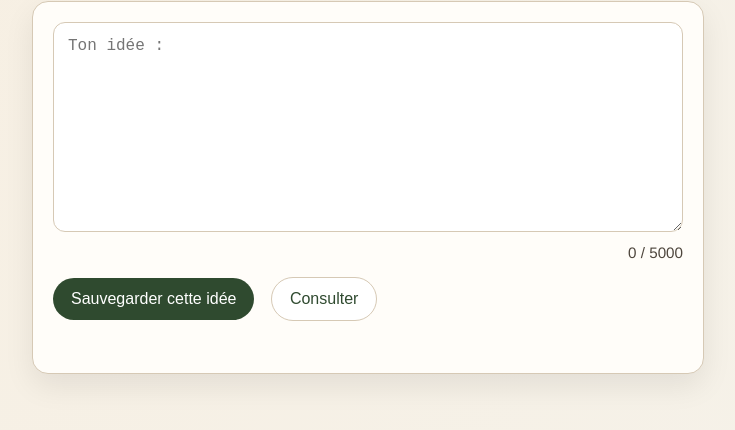
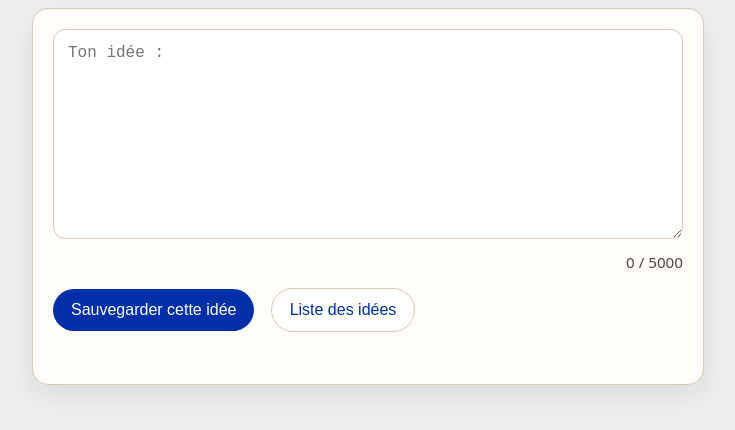
Before and after one commit to scriptor-pro/memo-tori, a plain HTML site: page web/index.html in a window 1280 px wide. Shown: the part 84-514 px from the top of the page, without its empty margins (272-1007 px from the left). Drawn offline with Linux system fonts and the light colour scheme.

Commit message:
Version 0.1.3 - Bug fixes and improvements
- Fix invalid DOCTYPE in web/index.html
- Improve dev desktop file with icon path and labeling
- Update button text for clarity (Consulter → Liste des idées)
- Refine color scheme (blue accent, neutral background)
- Update font stack for better cross-platform consistency
- Add .gitignore for build artifacts and dev files
- Add CHANGELOG.md for version tracking

```diff
--- a/web/index.html
+++ b/web/index.html
@@ -1,4 +1,4 @@
-<!doctype html>
+<!DOCTYPE html>
 <html lang="fr-BE">
   <head>
     <meta charset="utf-8" />
@@ -21,7 +21,7 @@
           <span id="counter">0 / 5000</span>
         </div>
         <button id="submit">Sauvegarder cette idée</button>
-        <button class="secondary" id="show-list">Consulter</button>
+        <button class="secondary" id="show-list">Liste des idées</button>
         <p class="error" id="form-error" aria-live="polite"></p>
       </section>
 
--- a/web/style.css
+++ b/web/style.css
@@ -1,10 +1,10 @@
 :root {
-  --bg: #f5f2ea;
+  --bg: #eee;
   --bg-accent: #e7decf;
   --ink: #1c1a16;
   --muted: #4e463d;
   --edge: #d6c9b5;
-  --accent: #2f4a2f;
+  --accent: #002fa7;
 }
 
 * {
@@ -13,10 +13,11 @@
 
 body {
   margin: 0;
-  font-family: "Helvetica", "Arial", sans serif;
+  font-family: "Source Sans 3", "Source Sans Pro", "Noto Sans", "DejaVu Sans",
+    "Liberation Sans", sans-serif;
   color: var(--ink);
-  background: radial-gradient(circle at top left, #f7efe2, var(--bg));
-  min-height: 100vh;
+  background:  var(--bg);
+  min-height: 33vh;
 }
 
 .app {
@@ -80,7 +81,7 @@ textarea:focus {
 button {
   margin-top: 16px;
   padding: 12px 18px;
-  border-radius: 999px;
+  border-radius: 99px;
   border: none;
   background: var(--accent);
   color: #fff;
```
Also changed, not shown: 4 other files.
